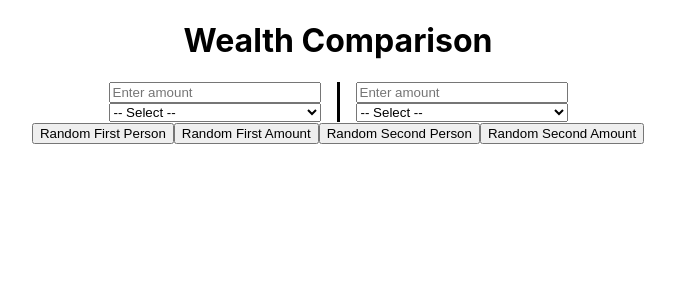
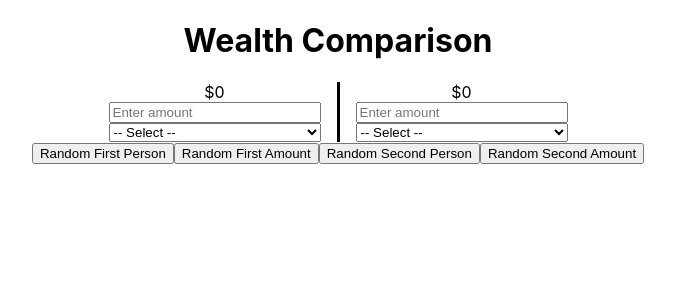
Before and after one commit to toddbrentlinger/wealth-comparison, a React (Create React App) app: page / in a window 1280 px wide. Shown: the top 300 px of the page, without its empty margins (302-977 px from the left). Built offline with nearby package versions, Linux system fonts and the light colour scheme.

Commit message:
Improves layout, styling, and displays notes about each person including image.

```diff
--- a/src/App.css
+++ b/src/App.css
@@ -36,3 +36,17 @@
     transform: rotate(360deg);
   }
 }
+
+#wealth-comparison-container {
+    display: flex;
+    justify-content: center;
+}
+
+#wealth-comparison-container .person-container:first-child {
+    padding-right: 1em;
+    border-right: solid;
+}
+
+#wealth-comparison-container .person-container:last-child {
+    padding-left: 1em;
+}
--- a/src/App.js
+++ b/src/App.js
@@ -3,8 +3,10 @@ import React, { useState, useEffect } from 'react';
 import './App.css';
 import RichPerson from './classes/RichPerson.js';
 import WealthSelector from './components/WealthSelector.js';
+import PersonNotesContainer from './components/PersonNotesContainer.js';
 import { useSelector, useDispatch } from 'react-redux';
 import { changePerson, changeAmount } from './redux/actions.js';
+import { addCommasToNumber } from './utilities.js';
 
 // Global variable to reference RichPerson cache
 window.RichPerson = RichPerson;
@@ -52,20 +54,40 @@ function App() {
 
     // Variables
 
-    const wealthSelectors = (
-        <div id="wealth-selector-container">
-            <WealthSelector
-                isFirst={true}
-                person={first.person}
-                amount={first.amount}
-            />
-            <WealthSelector
-                isFirst={false}
-                person={second.person}
-                amount={second.amount}
-            />
+    const wealthComparisonContainer = (
+        <div id="wealth-comparison-container">
+            <div className="person-container">
+                <div>{`$${first.amount ? addCommasToNumber(first.amount) : 0}`}</div>
+                <WealthSelector isFirst={true} />
+            </div>
+            <div className="person-container">
+                <div>{`$${second.amount ? addCommasToNumber(second.amount) : 0}`}</div>
+                <WealthSelector isFirst={false} />
+            </div>
         </div>
     );
+
+    //const wealthSelectors = (
+    //    <div id="wealth-selector-container">
+    //        <WealthSelector isFirst={true} />
+    //        <WealthSelector isFirst={false} />
+    //    </div>
+    //);
+
+    const peopleNotesContainer = (
+        <div id="people-notes-container">
+        </div>
+    );
+
+    const mainApp = (
+        <main>
+            {wealthComparisonContainer}
+            {peopleNotesContainer}
+            <PersonNotesContainer />
+        </main>
+    );
+
+    // Functions
 
     function getRandomPerson() {
         const index = Math.floor(Math.random() * RichPerson.cache.length);
@@ -79,7 +101,7 @@ function App() {
     return (
         <div className="App">
             <h1>Wealth Comparison</h1>
-            {isLoading ? null : wealthSelectors}
+            {isLoading ? null : mainApp}
             <div>
                 <button
                     onClick={
--- a/src/classes/RichPerson.js
+++ b/src/classes/RichPerson.js
@@ -26,7 +26,14 @@ class RichPerson {
     get state() { return this.jsonObj.state; }
     get city() { return this.jsonObj.city; }
     get source() { return this.jsonObj.source; }
-    get thumbnail() { return this.jsonObj.thumbnail; }
+    get thumbnail() {
+        if (!this.jsonObj.squareImage)
+            return;
+        if (this.jsonObj.squareImage.startsWith('http'))
+            return this.jsonObj.squareImage;
+        else
+            return `https:${this.jsonObj.squareImage}`;
+    }
     get id() { return this.jsonObj.naturalId; }
     get worth() { return this.jsonObj.finalWorth; }
 
--- a/src/components/PersonNotes.js
+++ b/src/components/PersonNotes.js
@@ -1,8 +1,24 @@
 import React from 'react';
+import { addCommasToNumber } from '../utilities.js';
 
+/**
+ *
+ * @param {Object} props
+ * @param {RichPerson} person
+ */
 function PersonNotes(props) {
     return (
-        <div></div>
+        <ul className="person-notes-list">
+            <li>
+                <img src={props.person.thumbnail} alt={props.person.name} />
+            </li>
+            <li>{props.person.name}</li>
+            <li>{`$${addCommasToNumber(props.person.worth * 1000000)}`}</li>
+            <li>{props.person.age}</li>
+            <li>{props.person.city}</li>
+            <li>{props.person.state}</li>
+            <li>{props.person.country}</li>
+        </ul>
     );
 }
 
--- /dev/null
+++ b/src/components/PersonNotesContainer.css
@@ -0,0 +1,30 @@
+#person-notes-container {
+    display: flex;
+    justify-content: center;
+}
+
+#person-notes-container > ul {
+    padding: 0 1em;
+}
+
+#person-notes-container > ul:first-child {
+    flex: 1;
+    text-align: right;
+}
+
+#person-notes-container > ul:last-child {
+    flex: 1;
+    text-align: left;
+}
+
+#person-notes-container li {
+    list-style: none;
+    padding: 0;
+    margin: 0;
+}
+
+.person-notes-list img {
+    width: 50%;
+    height: auto;
+    border-radius: 50%;
+}
--- /dev/null
+++ b/src/components/PersonNotesContainer.js
@@ -0,0 +1,30 @@
+import React from 'react';
+import { useSelector } from 'react-redux';
+import PersonNotes from './PersonNotes.js';
+import './PersonNotesContainer.css';
+
+function PersonNotesContainer() {
+    const firstPerson = useSelector(state => state.first.person);
+    const secondPerson = useSelector(state => state.second.person);
+
+    const labels = (
+        <ul id="labels-container">
+            <li>Name</li>
+            <li>Worth</li>
+            <li>Age</li>
+            <li>City</li>
+            <li>State</li>
+            <li>Country</li>
+        </ul>
+    );
+
+    return (
+        <div id="person-notes-container">
+            {firstPerson ? <PersonNotes person={firstPerson} /> : null}
+            {firstPerson || secondPerson ? labels : null}
+            {secondPerson ? <PersonNotes person={secondPerson} /> : null}
+        </div>
+    );
+}
+
+export default PersonNotesContainer;
--- a/src/components/WealthSelector.css
+++ b/src/components/WealthSelector.css
@@ -1,18 +1,4 @@
-#wealth-selector-container {
-    display: flex;
-    justify-content: center;
-}
-
 .wealth-selector {
     display: flex;
     flex-direction: column;
 }
-
-#wealth-selector-container .wealth-selector:first-child {
-    padding-right: 1em;
-    border-right: solid;
-}
-
-#wealth-selector-container .wealth-selector:last-child {
-    padding-left: 1em;
-}
--- a/src/components/WealthSelector.js
+++ b/src/components/WealthSelector.js
@@ -1,6 +1,5 @@
 import React from 'react';
 import PersonSelectComponent from './PersonSelectComponent.js';
-import PersonNotes from './PersonNotes.js';
 import { useSelector, useDispatch } from 'react-redux';
 import { changeAmount } from '../redux/actions.js';
 import './WealthSelector.css';
@@ -8,8 +7,6 @@ import './WealthSelector.css';
 /**
  *
  * @param {Object} props
- * @param {Person} props.person
- * @param {Number} props.amount
  * @param {Boolean} props.isFirst
  */
 function WealthSelector(props) {
@@ -27,7 +24,6 @@ function WealthSelector(props) {
                 onChange={(e) => dispatch(changeAmount(e.target.value, props.isFirst))}
             />
             <PersonSelectComponent isFirst={props.isFirst} />
-            <PersonNotes isFirst={props.isFirst} />
         </div>
     );
 }
--- /dev/null
+++ b/src/utilities.js
@@ -0,0 +1,18 @@
+
+/**
+ *
+ * @param {Number|String} num
+ * @returns {String}
+ */
+export function addCommasToNumber(num) {
+    // If num is number, convert to string
+    if (!isNaN(parseInt(num, 10)))
+        num = num.toString();
+    // If num is string and more than 3 digits
+    if (typeof num === 'string' && num.length > 3
+    ) {
+        // Add comma after every 3rd index from end
+        return num.replace(/\B(?=(\d{3})+(?!\d))/g, ",");
+    } else // Else return the num as is
+        return num;
+}
```
Also changed, not shown: src/components/PersonContainer.js (added, +22 -0 lines), src/components/RichPersonComponent.js (deleted, +0 -15 lines), public/Notes.txt.
